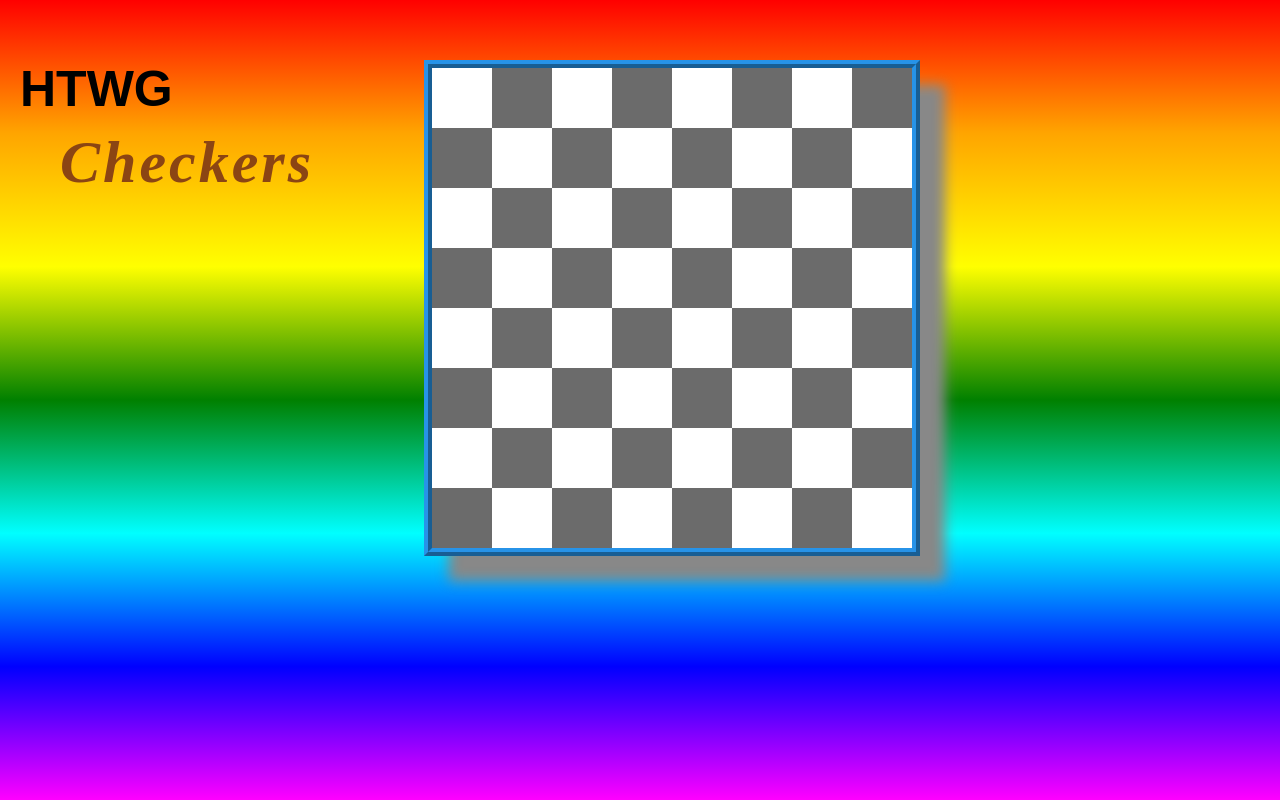
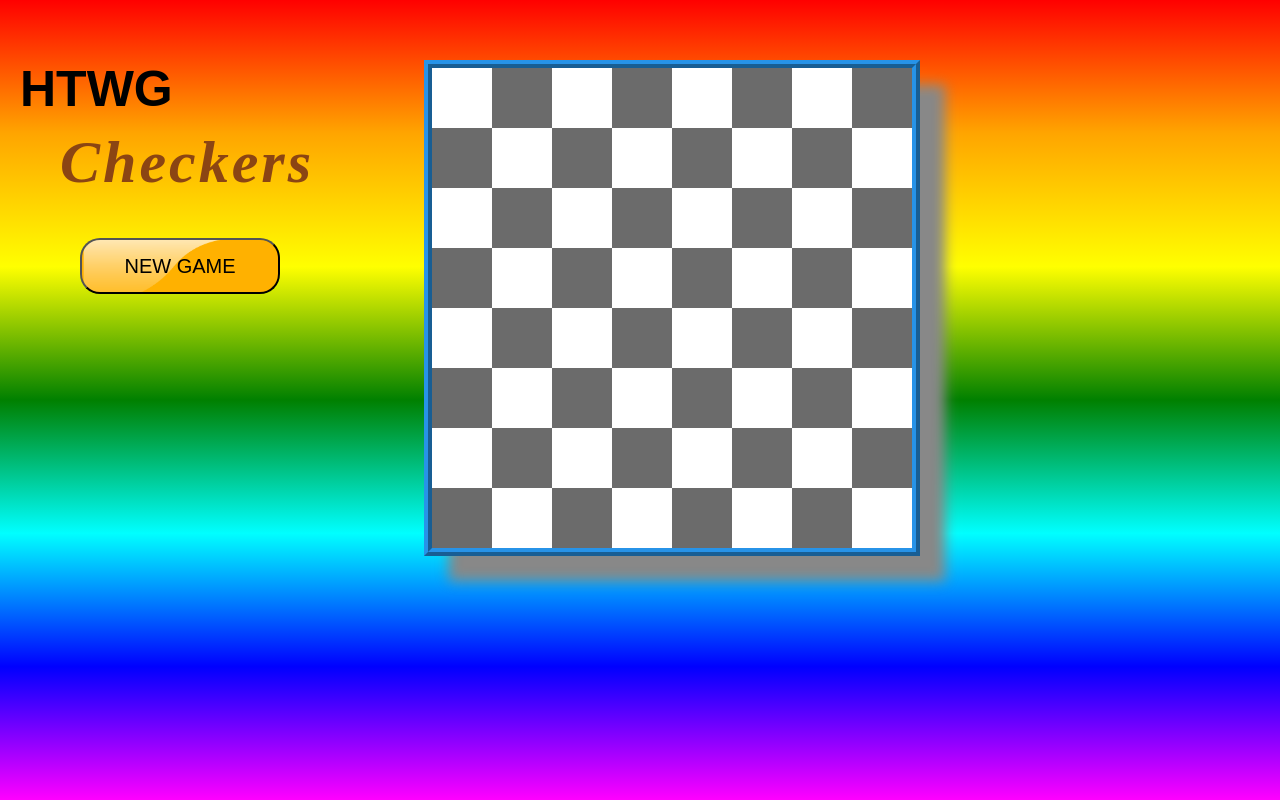
Before and after one commit to SteffenGorenflo/htwg-checkers, a plain HTML site: page index.html in a window 1280 px wide. Drawn offline with nearby package versions, Linux system fonts and the light colour scheme.

Commit message:
add button

```diff
--- a/css/style.css
+++ b/css/style.css
@@ -23,6 +23,26 @@
     font-weight: bold;
     width: 30%
 }
+
+.button {
+    margin-top: 30px;
+    margin-left: 60px;
+}
+button {
+    line-height: 50px;
+    width: 200px;
+}
+
+button.imgButton {
+    color: black;
+    font-size: 20px;
+    background-size: cover;
+    border-radius: 20px;
+    background: url("../images/button.png");
+    background-size:cover; /* <-- scale the image to cover the button */
+    background-position:center center; /* <-- center the image in the button */
+}
+
 
 .subtitle {
     padding-left: 40px;
--- a/index.html
+++ b/index.html
@@ -12,6 +12,9 @@
 
 <div id="title" class="center">HTWG
     <div class="subtitle">Checkers</div>
+    <div class="button">
+        <button class='imgButton'>NEW GAME</button>
+    </div>
 </div>
 
 <div class="center field-container">
```
Also changed, not shown: images/button.png (added).
